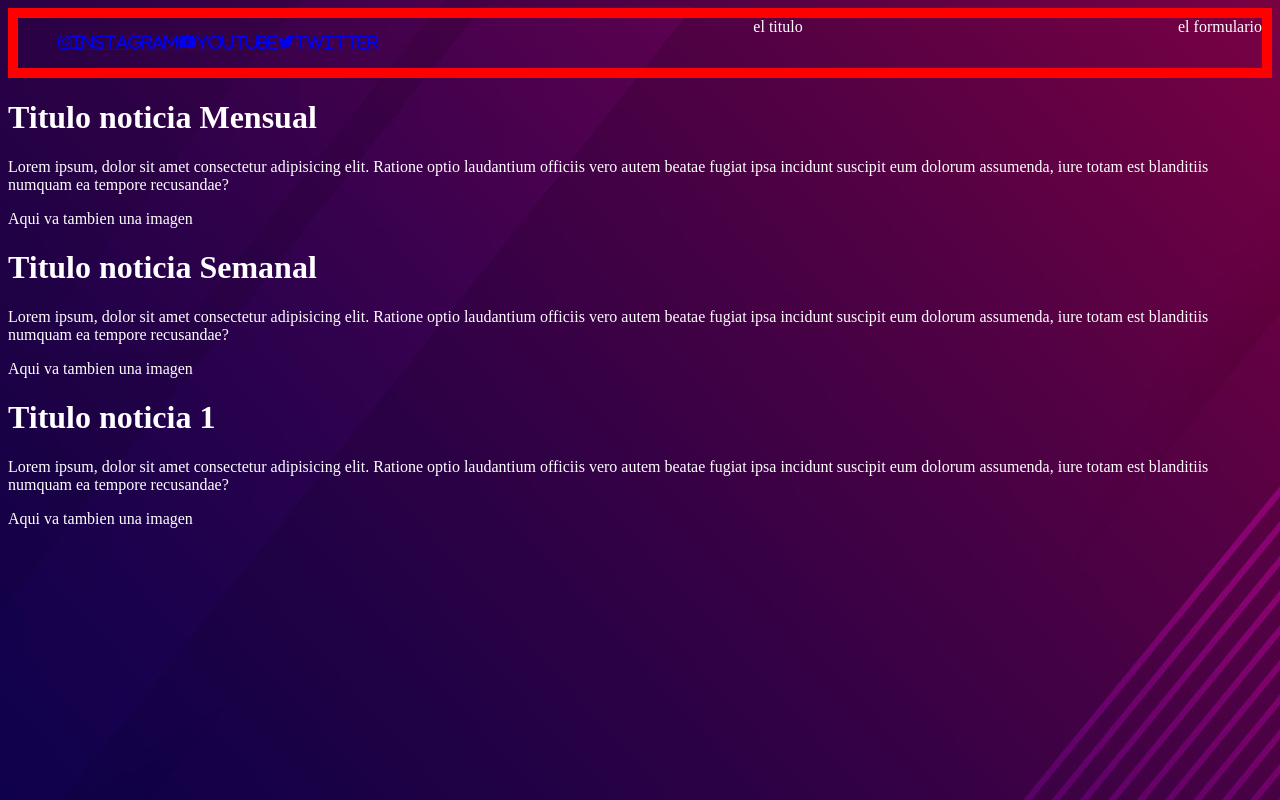
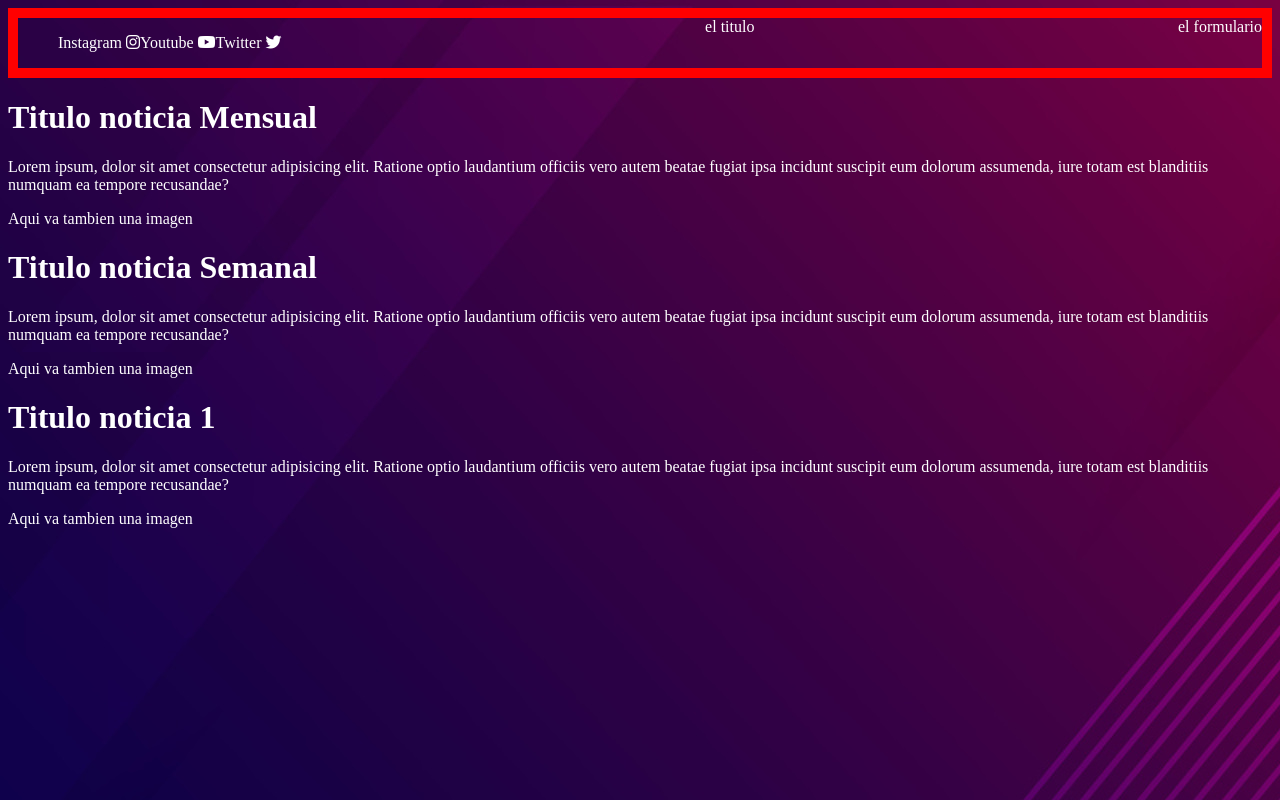
Before and after one commit to AdrianLuqRod/CSS, a plain HTML site: page EjerciciosClase/PaginaWebProyecto/index.html in a window 1280 px wide. Drawn offline with Linux system fonts and the light colour scheme.

Commit message:
feat:ProyectoWeb

```diff
--- a/EjerciciosClase/PaginaWebProyecto/index.html
+++ b/EjerciciosClase/PaginaWebProyecto/index.html
@@ -4,7 +4,7 @@
 <head>
     <meta charset="UTF-8">
     <meta name="viewport" content="width=device-width, initial-scale=1.0">
-    <title>Document</title>
+    <title>FakeNEWS</title>
     <script src="https://kit.fontawesome.com/b1df414aea.js" crossorigin="anonymous"></script>
     <link rel="stylesheet" href="style.css">
 </head>
@@ -14,9 +14,19 @@
         <div class="header">
             <div id="rrss">
                 <ul class="rrss">
-                    <li><a href="#" class="fa-brands fa-instagram">Instagram</li></a>
-                    <li><a href="#" class="fab fa-youtube">Youtube</li></a>
-                    <li><a href="#" class="fa-brands fa-twitter">Twitter</li></a>
+                    <li class="icon-instagram">
+                        <span class="textoIcono">Instagram</span>
+                        <span class="fa-brands fa-instagram"></span>
+                    </li>
+                    <li class="icon-youtube">
+                        <span class="textoIcono">Youtube</span>
+                        <span class="fa-brands fa-youtube"></span>
+                    </li>
+                    <li class="icon-twitter">
+                        <span class="textoIcono">Twitter</span>
+                        <span class="fa-brands fa-twitter"></span>
+
+                    </li>
                 </ul>
             </div>
             <div class="titulo">el titulo</div>
--- a/EjerciciosClase/PaginaWebProyecto/style.css
+++ b/EjerciciosClase/PaginaWebProyecto/style.css
@@ -1,6 +1,7 @@
 body {
     background-image: url(img/3.jpg);
     color: white;
+    font-family: "Poppins";
 }
 
 .header {
@@ -12,6 +13,6 @@ body {
 
 
 .rrss {
-    display: flex;
+    display: inline-flex;
     list-style: none;
 }
```
